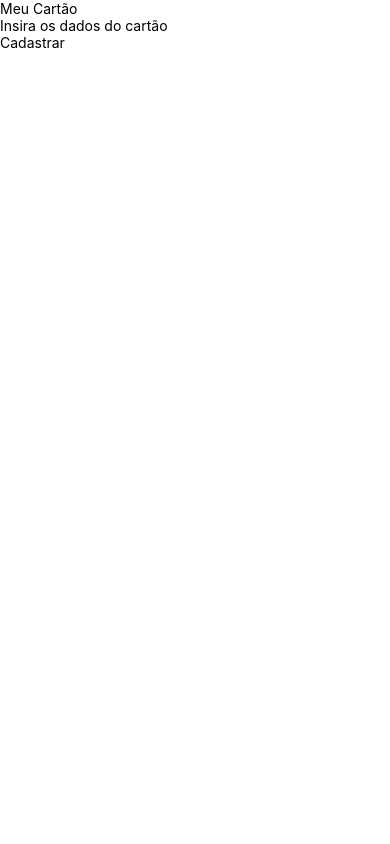
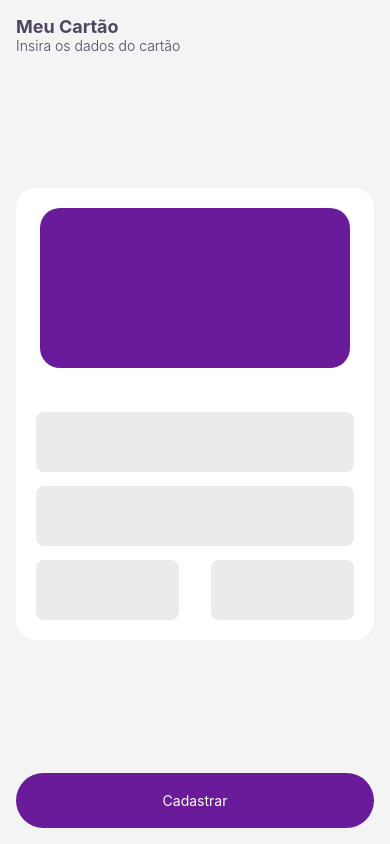
Before and after one commit to eu-diogo-ferreira/react-native-credit-card-interface, a React Native app: screen / in a window 390 px wide. Built offline with nearby package versions, Linux system fonts and the light colour scheme.

Commit message:
feat(screens): `Home` adicionados componentes à estrutura inicial da tela

```diff
--- a/src/screens/Home/index.tsx
+++ b/src/screens/Home/index.tsx
@@ -1,15 +1,27 @@
 import React from "react";
 
-import { Container, Title, Subtitle, Content, Button, TextButton } from "./styles";
+import { Card, Input } from "../../components";
+
+import { Container, Header, Title, Subtitle, Content, View, Button, TextButton } from "./styles";
 
 const Home = () => {
   return (
     <Container>
-      <Title>Meu Cartão</Title>
-      <Subtitle>Insira os dados do cartão</Subtitle>
+      <Header>
+        <Title>Meu Cartão</Title>
+        <Subtitle>Insira os dados do cartão</Subtitle>
+      </Header>
 
       <Content>
+        <Card />
 
+        <Input />
+        <Input />
+
+        <View>
+          <Input width="45%"/>
+          <Input width="45%"/>
+        </View>
       </Content>
 
       <Button>
--- a/src/screens/Home/styles.tsx
+++ b/src/screens/Home/styles.tsx
@@ -1,13 +1,53 @@
 import styled from "styled-components/native";
 
-export const Container = styled.View``;
+export const Container = styled.View`
+  width: 100%;
+  height: 100%;
+  padding: 16px;
+  flex: 1;
+  justify-content: space-between;
+  align-items: center;
+  background-color: #4e455410;
+`;
 
-export const Title = styled.Text``;
+export const Header = styled.View`
+  width: 100%;
+`;
 
-export const Subtitle = styled.Text``;
+export const Title = styled.Text`
+  font-size: 18px;
+  font-weight: bold;
+  color: #4e455e;
+`;
 
-export const Content = styled.View``;
+export const Subtitle = styled.Text`
+  font-weight: 300;
+  color: #4e455e;
+`;
 
-export const Button = styled.TouchableOpacity``;
+export const Content = styled.View`
+  width: 100%;
+  padding: 20px;
+  border-radius: 20px;
+  background-color: #FFFFFF;
+  align-items: center;
+`;
 
-export const TextButton = styled.Text``;
+export const View = styled.View`
+  width: 100%;
+  flex-direction: row;
+  justify-content: space-between;
+`;
+
+export const Button = styled.TouchableOpacity`
+  width: 100%;
+  height: 55px;
+  background-color: #6a1b9a;
+  align-items: center;
+  justify-content: center;
+  border-radius: 55px;
+`;
+
+export const TextButton = styled.Text`
+  color: #FFFFFF;
+`;
```
